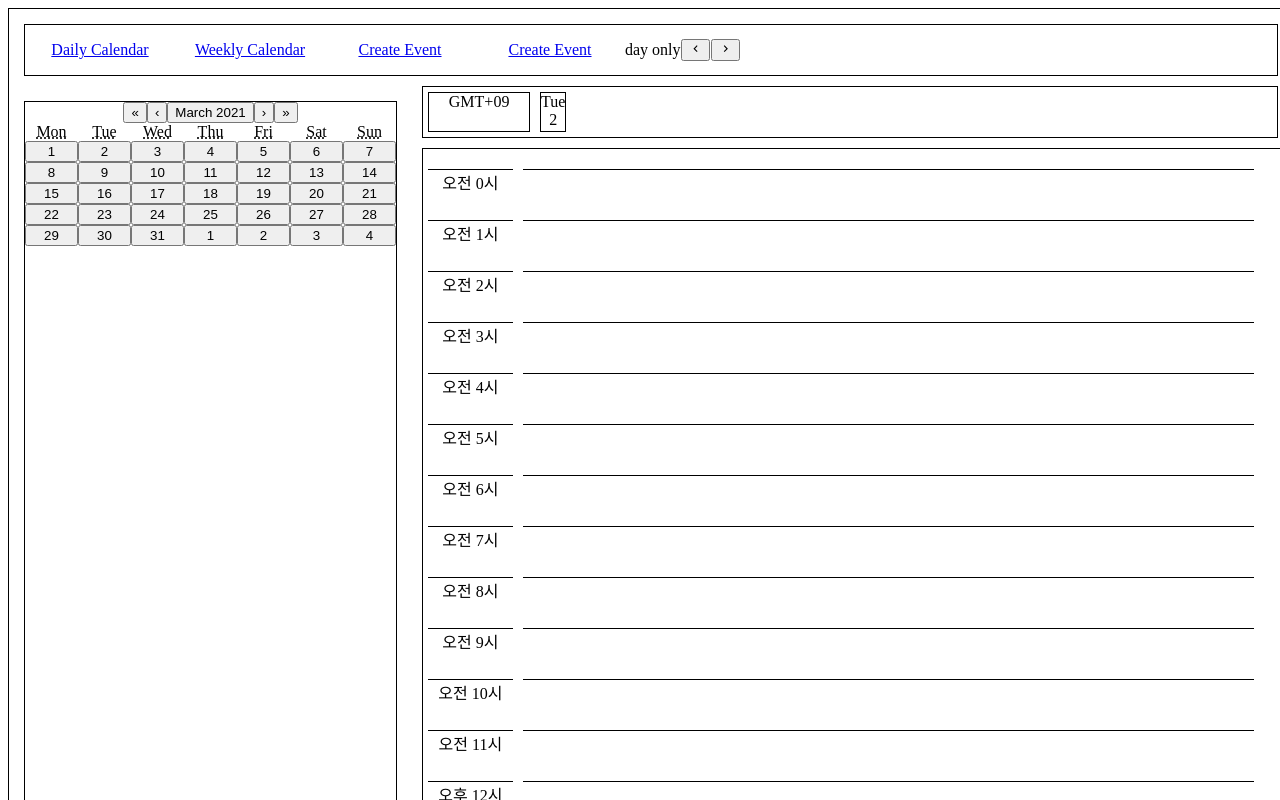
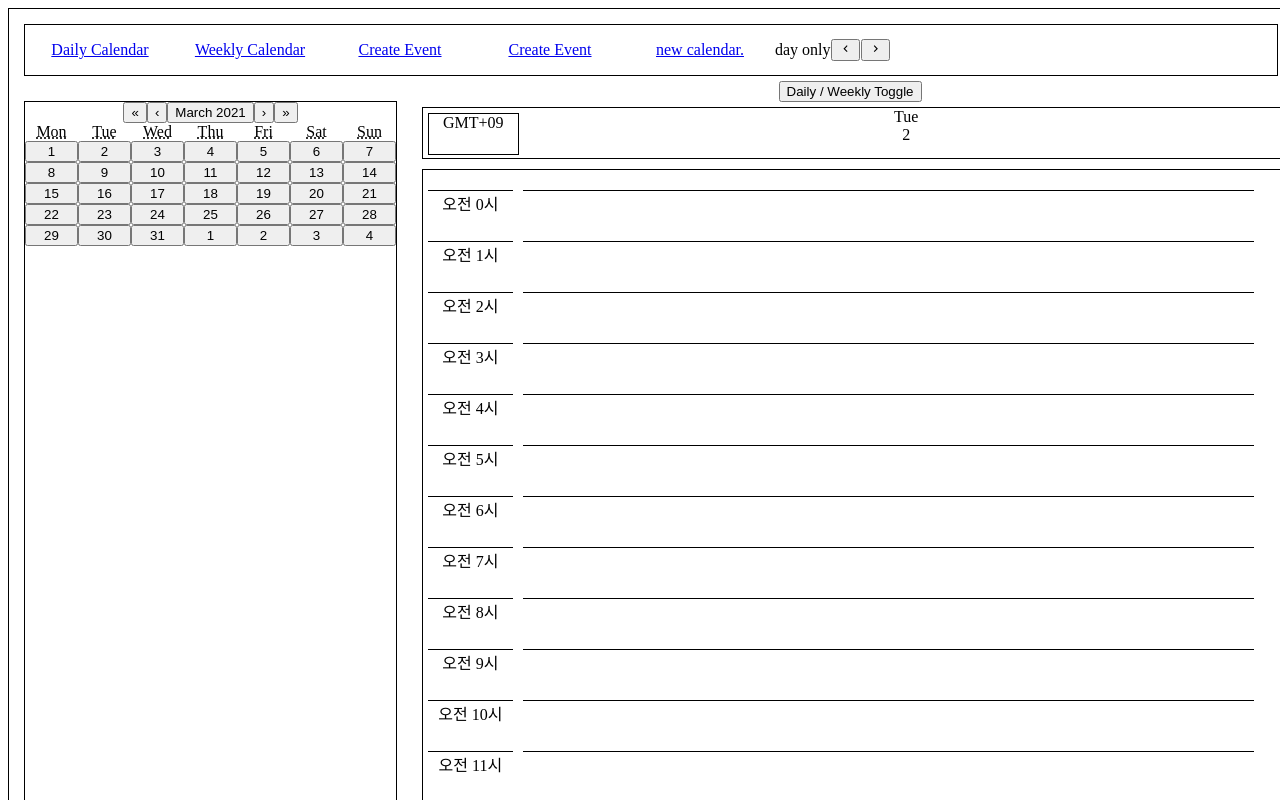
Before and after one commit to Ha-Young/Calendar-FrontEnd, a React (Create React App) app: page /calendar in a window 1280 px wide. Before the commit this address led to /calendar/daily. Shown: the top 800 px of the page. Built offline with nearby package versions, Linux system fonts and the light colour scheme; no server answers; the database is empty.

Commit message:
Add calendar component

```diff
--- a/src/components/App/App.jsx
+++ b/src/components/App/App.jsx
@@ -9,8 +9,10 @@ import DailyCalendar from "../DailyCalendar/DailyCalendar";
 import WeeklyCalendar from "../WeeklyCalendar/WeeklyCalendar";
 import SideBar from "../SideBar/SideBar";
 import CreateEvent from "../CreateEvent/CreateEvent";
+import Calendar from "../Calendar/Calendar";
 
-function App({ selectDay, nextButtonClicked, prevButtonClicked, loadEvents, selectedDate, selectedWeek, events }) {
+function App({ selectDay, nextButtonClicked, prevButtonClicked, loadEvents, selectedDate, events }) {
+  console.log('app render')
   // useEffect(() => {
   //   onInitialLoad();
   // }, []);
@@ -24,13 +26,16 @@ function App({ selectDay, nextButtonClicked, prevButtonClicked, loadEvents, sele
             <DailyCalendar selectedDate={selectedDate} />
           </Route>
           <Route path="/calendar/weekly">
-            <WeeklyCalendar selectedWeek={selectedWeek} loadEvents={loadEvents} events={events} />
+            <WeeklyCalendar loadEvents={loadEvents} events={events} />
           </Route>
           <Route path="/events/new">
             <CreateEvent />
           </Route>
           <Route path="/events/:eventId">
             <div>이벤트 상세 페이지</div>
+          </Route>
+          <Route path="/calendar">
+            <Calendar selectedDate={selectedDate} loadEvents={loadEvents} events={events} />
           </Route>
           <Route>
             <Redirect to="/calendar/daily" />
--- /dev/null
+++ b/src/components/Calendar/Calendar.jsx
@@ -0,0 +1,29 @@
+import React, { useEffect, useState } from "react";
+import styles from "./Calendar.module.css";
+import CalendarHeader from "../CalendarHeader/CalendarHeader";
+import CalendarContents from "../CalendarContents/CalendarContents";
+import { readDailyData } from "../../api";
+import { calculateWeek } from "../../reducers/index";
+
+export default function Calendar({ selectedDate, loadEvents, events }) {
+  const [isDailyView, setIsDailyView] = useState(true);
+
+  // useEffect(() => {
+  //   console.log('useEffect')
+  //   const readData = async () => {
+  //     const response = await readDailyData(selectedDate.toFormat("yyyy-LL-dd"));
+  //   }
+
+  //   readData();
+  // }, [selectedDate]);
+
+  return (
+    <div className={styles.calendarWrapper}>
+      <div>
+        <button onClick={() => setIsDailyView(!isDailyView)}>Daily / Weekly Toggle</button>
+      </div>
+      <CalendarHeader selectedDate={isDailyView ? [selectedDate] : calculateWeek(selectedDate)} />
+      <CalendarContents selectedDate={isDailyView ? [selectedDate] : calculateWeek(selectedDate)} loadEvents={loadEvents} events={events} />
+    </div>
+  );
+}
--- /dev/null
+++ b/src/components/Calendar/Calendar.module.css
@@ -0,0 +1,6 @@
+.calendarWrapper {
+  display: flex;
+  flex-direction: column;
+  width: 70%;
+  height: 100%;
+}
--- /dev/null
+++ b/src/components/CalendarContents/CalendarContents.jsx
@@ -0,0 +1,60 @@
+import React, { useEffect } from "react";
+import styles from "./CalendarContents.module.css";
+import { readWeeklyData } from "../../api";
+
+const createTimeLineItem = () => {
+  const items = [];
+
+  for (let i = 0; i < 24; i++) {
+    let prefix;
+
+    if (i < 12) prefix = "오전";
+    else prefix = "오후";
+
+    items.push(<div key={i * 2} className={styles.timeLineItem}>{`${prefix} ${i}시`}</div>);
+  }
+
+  return items;
+}
+
+const createCalendarItem = () => {
+  const items = [];
+
+  for (let i = 0; i < 24; i++) {
+    items.push(<div key={i} className={styles.calendarItem}></div>);
+  }
+
+  return items;
+}
+
+export default function CalendarContents({ selectedDate, loadEvents, events }) {
+  debugger
+  console.log('calendar content render')
+  console.log(selectedDate)
+  console.log(selectedDate.map(date => date.toFormat("yyyy-LL-dd")))
+  console.log(events)
+
+  useEffect(() => {
+    const readData = async () => {
+      console.log('get firebase data')
+      console.log(selectedDate);
+      const events = await readWeeklyData(selectedDate.map(date => date.toFormat("yyyy-LL-dd")));
+      console.log('after get events')
+      loadEvents(events);
+      console.log('after dispatch action')
+    }
+
+    readData();
+  }, [selectedDate]);
+
+  return (
+    <div className={styles.wrapper}>
+      <div className={styles.timeLineWrapper}>
+        {createTimeLineItem()}
+      </div>
+      <div className={styles.calendarItemWrapper}>
+        {createCalendarItem()}
+      </div>
+    </div>
+  );
+}
--- /dev/null
+++ b/src/components/CalendarContents/CalendarContents.module.css
@@ -0,0 +1,36 @@
+.wrapper {
+  display: flex;
+  width: 100%;
+  height: 100%;
+  border: 1px solid black;
+  margin: 5px;
+}
+
+.timeLineWrapper {
+  display: flex;
+  flex-direction: column;
+  width: 100px;
+  margin: 5px;
+  margin-top: 20px;
+}
+
+.timeLineItem {
+  width: 100%;
+  height: 50px;
+  border-top: 1px solid black;
+}
+
+.calendarItemWrapper {
+  display: flex;
+  flex-direction: column;
+  width: 100%;
+  margin: 5px;
+  margin-top: 20px;
+  padding-right: 30px;
+}
+
+.calendarItem {
+  width: 100%;
+  height: 50px;
+  border-top: 1px solid black;
+}
--- /dev/null
+++ b/src/components/CalendarHeader/CalendarHeader.jsx
@@ -0,0 +1,26 @@
+import React from "react";
+import styles from "./CalendarHeader.module.css";
+
+const CalendarDate = (selectedDate) => {
+  const head = selectedDate.map(item => {
+    return (
+      <div className={styles.calendarItem}>
+        <div>{item.weekdayShort}</div>
+        <div>{item.day}</div>
+      </div>
+    );
+  });
+
+  return head;
+}
+
+export default function CalendarHeader({ selectedDate, loadEvents, events }) {
+  return (
+    <div className={styles.wrapper}>
+      <div className={styles.timeZone}>
+        GMT+09
+      </div>
+      {CalendarDate(selectedDate)}
+    </div>
+  );
+}
--- /dev/null
+++ b/src/components/CalendarHeader/CalendarHeader.module.css
@@ -0,0 +1,19 @@
+.wrapper {
+  display: flex;
+  width: 100%;
+  height: 50px;
+  border: 1px solid black;
+  margin: 5px;
+}
+
+.timeZone {
+  width: 100px;
+  height: 40px;
+  border: 1px solid black;
+  margin: 5px;
+}
+
+.calendarItem {
+  width: 100%;
+  height: 50px;
+}
--- a/src/components/Header/Header.jsx
+++ b/src/components/Header/Header.jsx
@@ -3,7 +3,7 @@ import { Link } from 'react-router-dom';
 import { MdNavigateBefore, MdNavigateNext } from 'react-icons/md';
 import styles from "./Header.module.css";
 
-export default function Header ({ prevButtonClicked, nextButtonClicked }) {
+export default function Header({ prevButtonClicked, nextButtonClicked }) {
   return (
     <header className={styles.wrapper}>
       <div className={styles.navItemWrapper}>
@@ -11,12 +11,15 @@ export default function Header ({ prevButtonClicked, nextButtonClicked }) {
       </div>
       <div className={styles.navItemWrapper}>
         <Link to='/calendar/weekly'>Weekly Calendar</Link>
-        </div>
+      </div>
       <div className={styles.navItemWrapper}>
         <Link to='/events/new'>Create Event</Link>
       </div>
       <div className={styles.navItemWrapper}>
         <Link to='/events/eventId'>Create Event</Link>
+      </div>
+      <div className={styles.navItemWrapper}>
+        <Link to='/calendar'>new calendar.</Link>
       </div>
       day only
       <div className={styles.navButtonWrapper}>
--- a/src/containers/App.js
+++ b/src/containers/App.js
@@ -11,7 +11,6 @@ import { selectDay, nextButtonClicked, prevButtonClicked, loadEvents } from "../
 // });
 const mapStateToProps = (state) => ({
   selectedDate: state.selectedDate,
-  selectedWeek: state.selectedWeek,
   selectedEventId: state.selectedEventId,
   viewSelector: state.viewSelector,
   events: state.events,
--- a/src/reducers/index.js
+++ b/src/reducers/index.js
@@ -15,20 +15,20 @@ import { DateTime } from 'luxon';
 const initialDay = DateTime.now();
 const initialState = {
   selectedDate: initialDay,
-  selectedWeek: calculateWeek(initialDay),
   events: [],
   selectedEventId: "",
   viewSelector: "",
 };
 
 export default function reducer(state = initialState, action) {
+  console.log('reducer')
+  console.log(action)
   switch (action.type) {
     case types.SELECT_DAY: {
       const newDate = formatDate(action.payload.selectedDate);
       return {
         ...state,
         selectedDate: newDate,
-        selectedWeek: calculateWeek(newDate),
       };
     }
 
@@ -38,7 +38,6 @@ export default function reducer(state = initialState, action) {
       return {
         ...state,
         selectedDate: newDate,
-        selectedWeek: calculateWeek(newDate),
       };
     }
 
@@ -47,7 +46,6 @@ export default function reducer(state = initialState, action) {
       return {
         ...state,
         selectedDate: newDate,
-        selectedWeek: calculateWeek(newDate),
       };
     }
 
@@ -67,7 +65,8 @@ function formatDate(date) {
   return DateTime.fromJSDate(date);
 }
 
-function calculateWeek(date) {
+// TODO util 만들어서 빼기.
+export function calculateWeek(date) {
   const weekYear = date.weekYear;
   const weekNumber = date.weekNumber;
   const selectedWeek = [];
```
